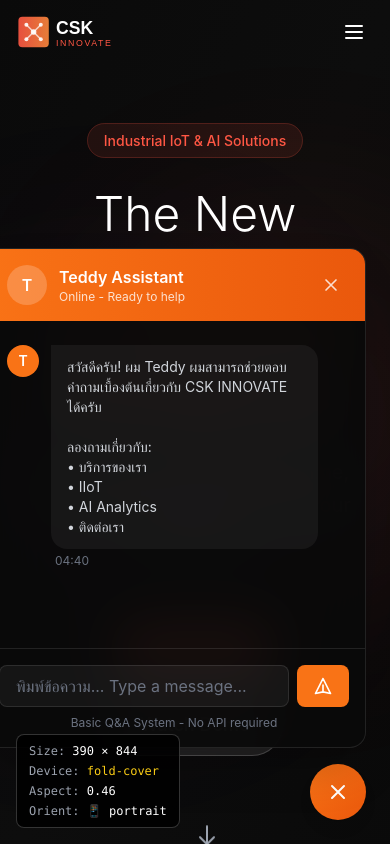
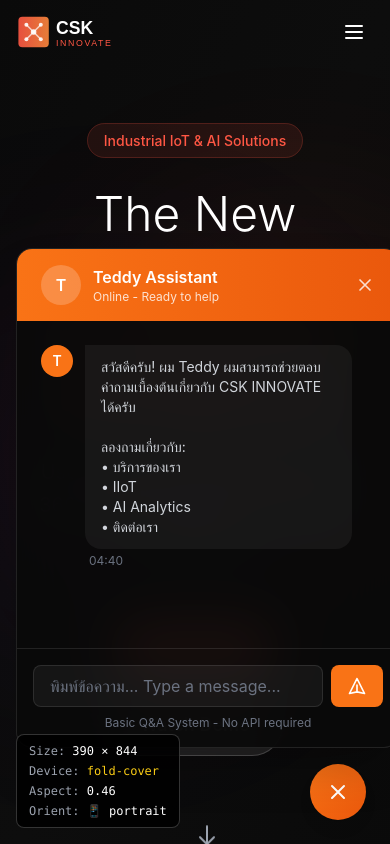
Before and after one commit to jaroohGit/csk-innovate, a Next.js app: page / in a window 390 px wide. Both pictures are taken after a click on the button 338 px from the left and 792 px from the top of the page. Shown: the top 844 px of the page. Built offline with nearby package versions, Linux system fonts and the light colour scheme.

Commit message:
Make chatbox responsive with proper spacing on mobile

```diff
--- a/components/ChatButton.tsx
+++ b/components/ChatButton.tsx
@@ -123,7 +123,7 @@
 
       {/* Chat Window */}
       {isOpen && (
-        <div className="fixed bottom-24 right-6 w-96 h-[500px] bg-background/95 backdrop-blur-xl border border-white/10 rounded-2xl shadow-2xl z-50 flex flex-col overflow-hidden">
+        <div className="fixed bottom-24 left-4 right-4 sm:left-auto sm:right-6 w-full sm:w-96 max-w-96 h-[500px] bg-background/95 backdrop-blur-xl border border-white/10 rounded-2xl shadow-2xl z-50 flex flex-col overflow-hidden">
           {/* Header */}
           <div className="bg-gradient-to-r from-orange-500 to-orange-600 px-6 py-4 flex items-center justify-between">
             <div className="flex items-center gap-3">
```
